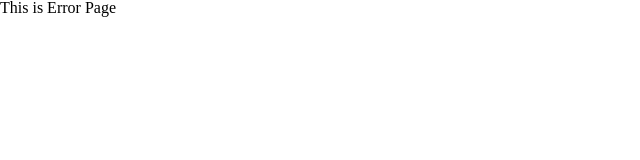
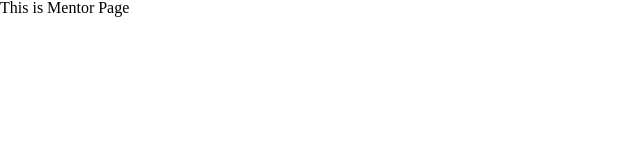
Before and after one commit to Karrier-Team/Karrier-Front, a React (Create React App) app: page /mentor/1 in a window 1280 px wide. Shown: the top 160 px of the page, without its empty margins (0-640 px from the left). Built offline with nearby package versions, Linux system fonts and the light colour scheme.

Commit message:
feat: add mentor page setting (dynamic routing)

```diff
--- a/src/App.jsx
+++ b/src/App.jsx
@@ -8,6 +8,7 @@ import LoginPage from "./routes/LoginPage";
 import SignupPage from "./routes/SignupPage";
 import ErrorPage from "./routes/ErrorPage";
 import LandingPage from "./routes/LandingPage";
+import MentorPage from "./routes/MentorPage";
 
 function App() {
   return (
@@ -18,6 +19,7 @@ function App() {
         <Route path="/test" element={<TestPage />} />
         <Route path="/login" element={<LoginPage />} />
         <Route path="/signup" element={<SignupPage />} />
+        <Route path="/mentor/:id" element={<MentorPage />} />
         <Route path="*" element={<ErrorPage />} />
       </Routes>
     </Router>
--- /dev/null
+++ b/src/routes/MentorPage.jsx
@@ -0,0 +1,15 @@
+import React, { useEffect, memo } from "react";
+
+function MentorPage() {
+  useEffect(() => {
+    console.log("This is Mentor Page");
+  }, []);
+
+  return (
+    <>
+      <h1>This is Mentor Page</h1>
+    </>
+  );
+}
+
+export default memo(MentorPage);
```
